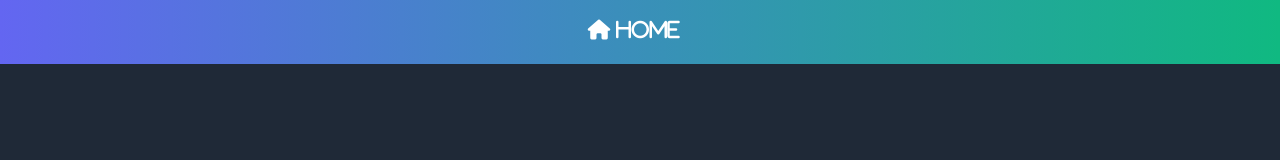
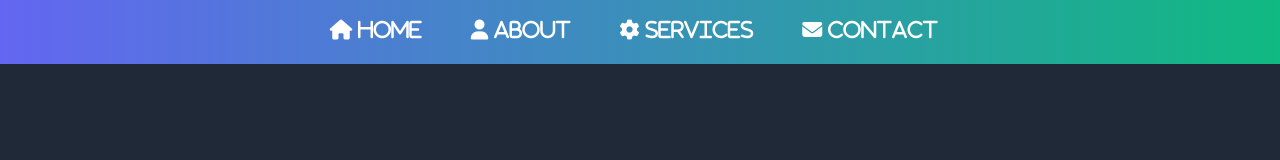
Before and after one commit to Miza-nur/My_first_project, a website built with Vite: page index.html in a window 1280 px wide. Built offline with nearby package versions, Linux system fonts and the light colour scheme.

Commit message:
copied home button & edit other button

```diff
--- a/index.html
+++ b/index.html
@@ -5,19 +5,20 @@
     <meta name="viewport" content="width=device-width, initial-scale=1.0">
     <title>my portpolio project</title>
 
-    <!--google font-->
+ <!--google font-->
 
     <link rel="preconnect" href="https://fonts.googleapis.com">
     <link rel="preconnect" href="https://fonts.gstatic.com" crossorigin>
     <link href="https://fonts.googleapis.com/css2?family=Poppins:wght@400;500;600&display=swap" rel="stylesheet">
-    <!-- fontawesome cdn -->
+<!-- fontawesome cdn -->
     <link rel="stylesheet" href="https://cdnjs.cloudflare.com/ajax/libs/font-awesome/6.6.0/css/all.min.css" integrity="sha512-Kc323vGBEqzTmouAECnVceyQqyqdsSiqLQISBL29aUW4U/M7pSPA/gEUZQqv1cwx4OnYxTxve5UMg5GT6L4JJg==" crossorigin="anonymous" referrerpolicy="no-referrer" />
-    <!---Tailwind css-->
+<!---Tailwind css-->
 
     <link rel="stylesheet" href="main.css">
 
 </head>
 <body class="font-poppins tracking-wide relative bg-gray-800">
+<!------header section----->
     <header id="header" class="fixed w-full left-0 top-0 h-16 bg-gradient-to-r from-indigo-500 to bg-emerald-500">
         <nav id="mainmenu">
             <ul class="text-center">
@@ -25,6 +26,24 @@
                     <a class="block px-4 py-4 text-white text-xl font-semibold transition-all hover:bg-green-200 hover:text-black" href="#home">
                         <i class="fa-solid fa-house pr-0 md:pr-3">
                             <span class="hidden md:inline-block">Home</span></i></a>
+                </li>
+<!------about section------>
+                <li class="active inline-block">
+                    <a class="block px-4 py-4 text-white text-xl font-semibold transition-all hover:bg-green-200 hover:text-black" href="#about">
+                        <i class="fa-solid fa-user pr-0 md:pr-3">
+                            <span class="hidden md:inline-block">About</span></i></a>
+                </li>
+<!-----services section----->
+                <li class="active inline-block">
+                    <a class="block px-4 py-4 text-white text-xl font-semibold transition-all hover:bg-green-200 hover:text-black" href="#services">
+                        <i class="fa-solid fa-gear pr-0 md:pr-3">
+                            <span class="hidden md:inline-block">Services</span></i></a>
+                </li>
+<!-------contact Section------->
+                <li class="active inline-block">
+                    <a class="block px-4 py-4 text-white text-xl font-semibold transition-all hover:bg-green-200 hover:text-black" href="#contact">
+                        <i class="fa-solid fa-envelope pr-0 md:pr-3">
+                            <span class="hidden md:inline-block">Contact</span></i></a>
                 </li>
 
             </ul>
```
